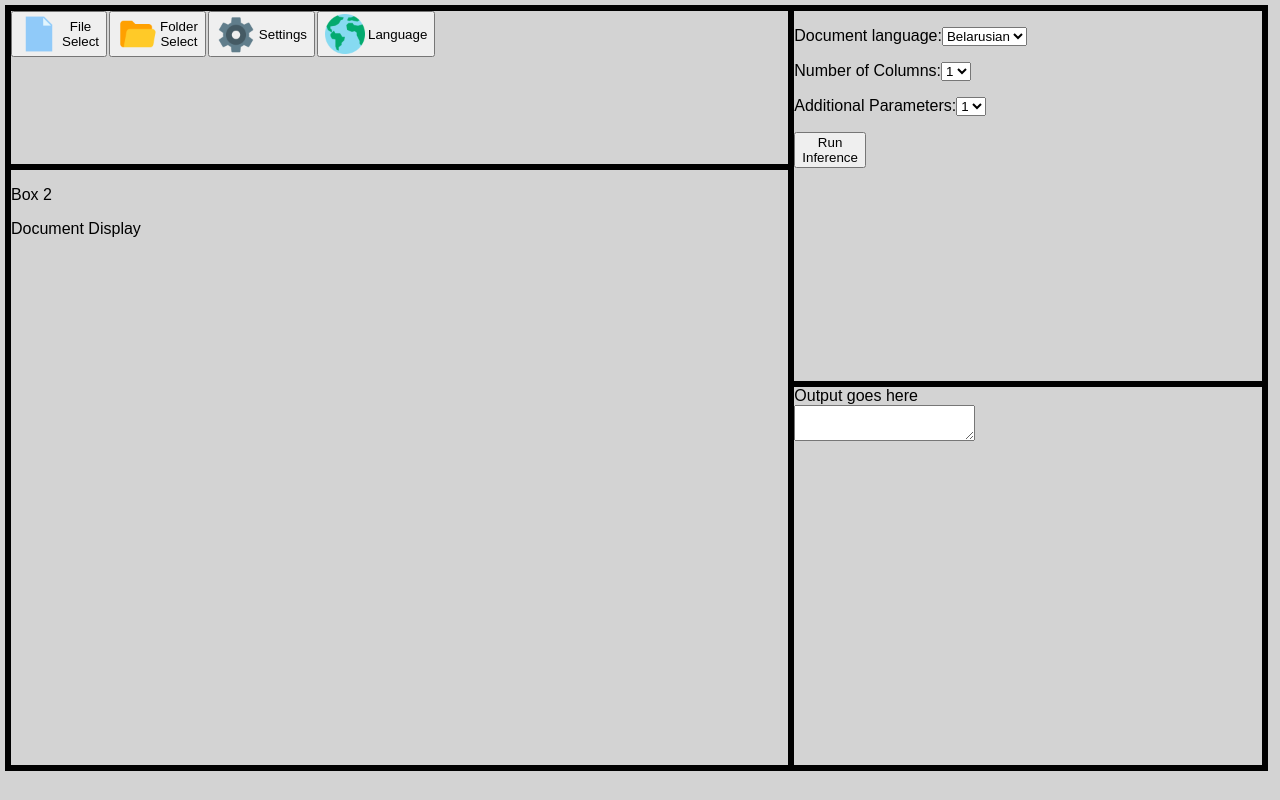
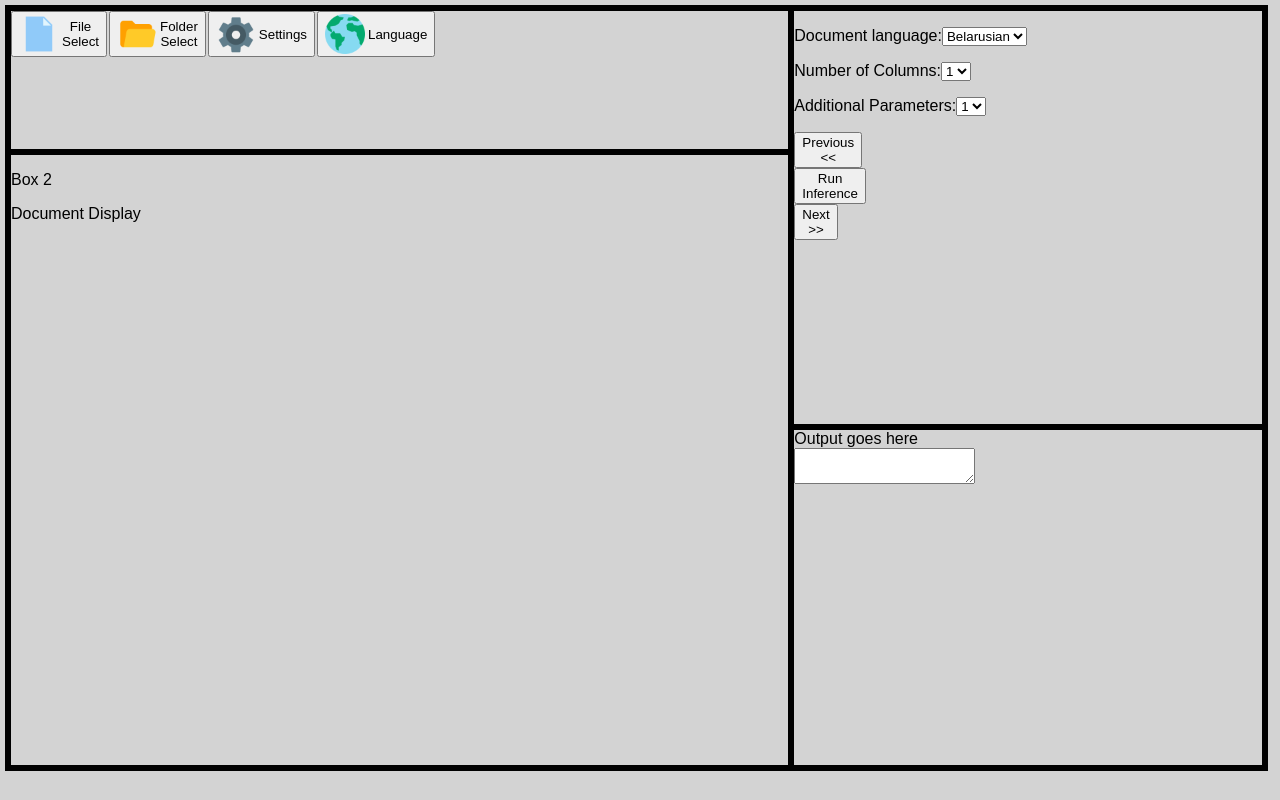
Before and after one commit to Keys-481/sp26-06-loracles, a React (Vite) app: page / in a window 1280 px wide. Built offline with nearby package versions, Linux system fonts and the light colour scheme.

Commit message:
Forward and back buttons added for selection (#110)

```diff
--- a/src/components/LayoutGrid/ScanControlBox.jsx
+++ b/src/components/LayoutGrid/ScanControlBox.jsx
@@ -9,10 +9,19 @@ import ScanControls from "./ScanControls";
  * @param {*} param0.scanState The current state of the scanner
  * @param {*} param0.onRunInferenceButton Function to run when "Run Inference" button is clicked
  */
-function ScanControlBox({ scanState, onRunInferenceButton }) {
+function ScanControlBox({ scanState, onRunInferenceButton, onPrevImgButton, onNextImgButton }) {
   return (
     <div id="scanControlBox">
       <ScanControls/>
+      <div id="prevImgButtonBox">
+        <button
+          id="prevImgButton"
+          class="button"
+          onClick={onPrevImgButton}
+        >
+          {'Previous <<'}
+        </button>
+      </div>
       <div id="runInferenceButtonBox">
         <button
           id="runInferenceButton"
@@ -22,6 +31,15 @@ function ScanControlBox({ scanState, onRunInferenceButton }) {
           { scanState ? 'Scanned' : 'Run Inference' }
         </button>
       </div>
+      <div id="nextImgButtonBox">
+        <button
+          id="nextImgButton"
+          class="button"
+          onClick={onNextImgButton}
+        >
+          {'Next >>'}
+        </button>
+      </div>
     </div>
   );
 }
```
